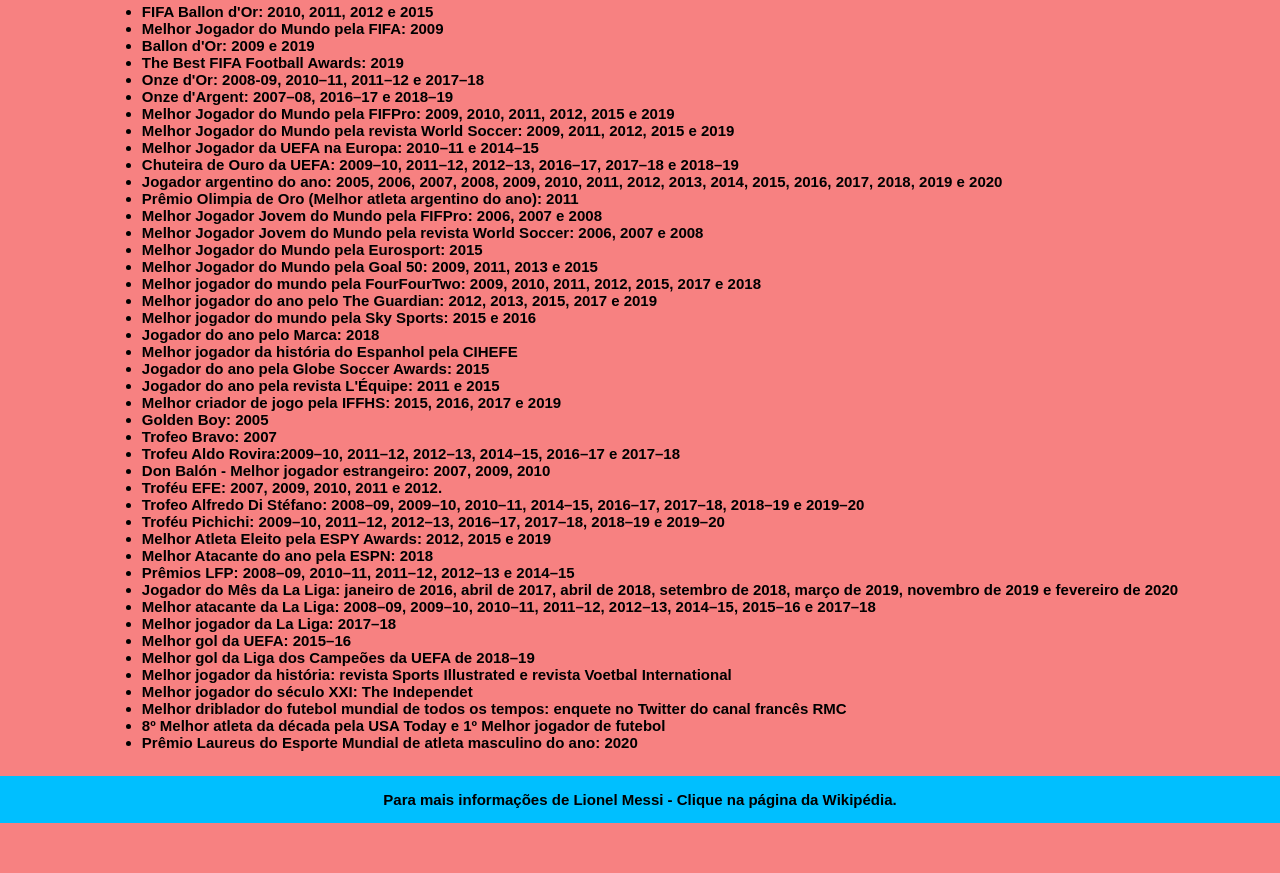
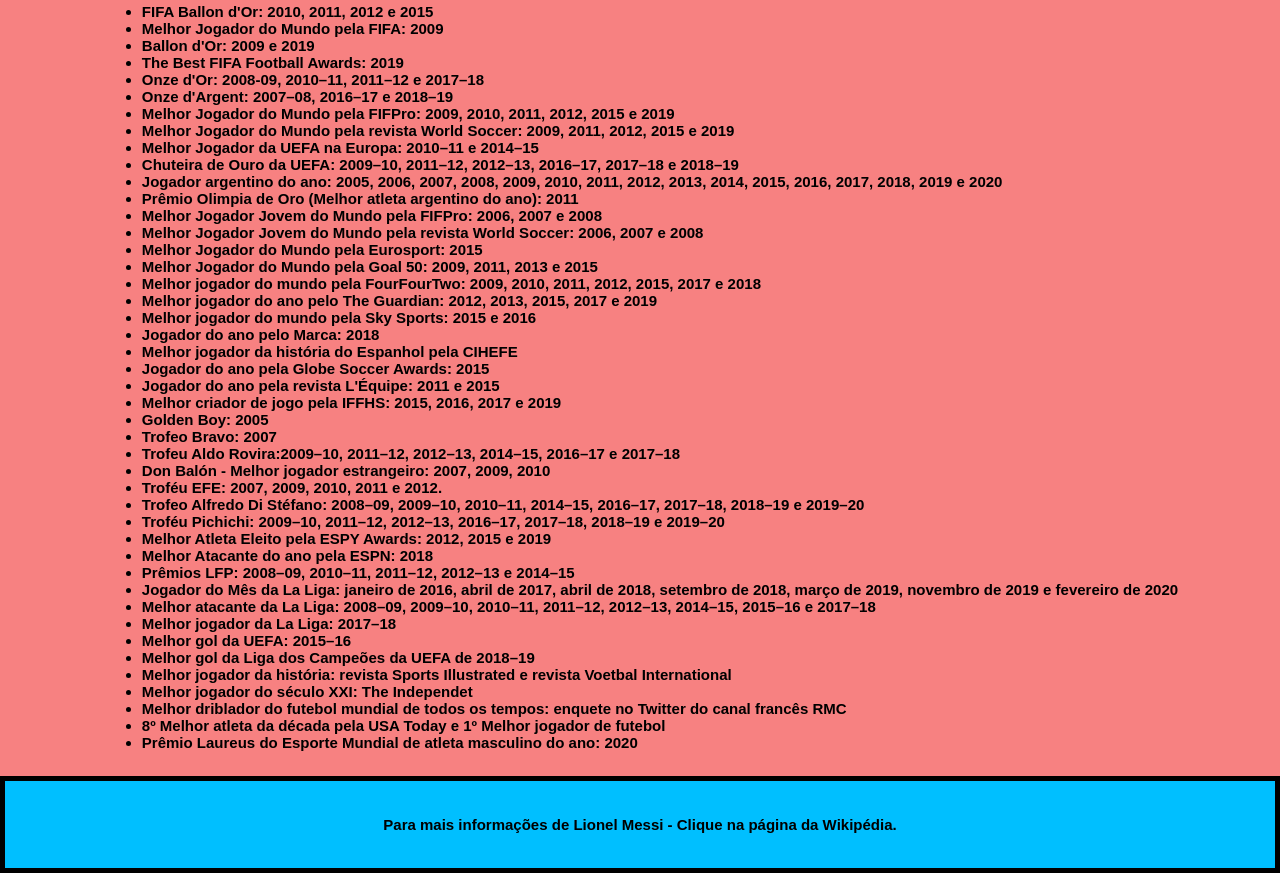
Before and after one commit to Isilva95/Site-Estrutura_HTML, a plain HTML site: page index.html in a window 1280 px wide. Shown: the part 966-1839 px from the top of the page. Before the commit the page ends 1789 px from the top, so only its background shows below. Drawn offline with Linux system fonts and the light colour scheme.

Commit message:
Projeto Iniciado e Concluido

```diff
--- a/style.css
+++ b/style.css
@@ -93,8 +93,10 @@
   justify-content: center;
   align-items: center;
   background-color: #00BFFF;
+  border: 5px solid #000000;
 }
 .link_information p {
+  padding: 20px;
   font-size: 15px;
   color: #000000;
   font-weight: bold;
```
